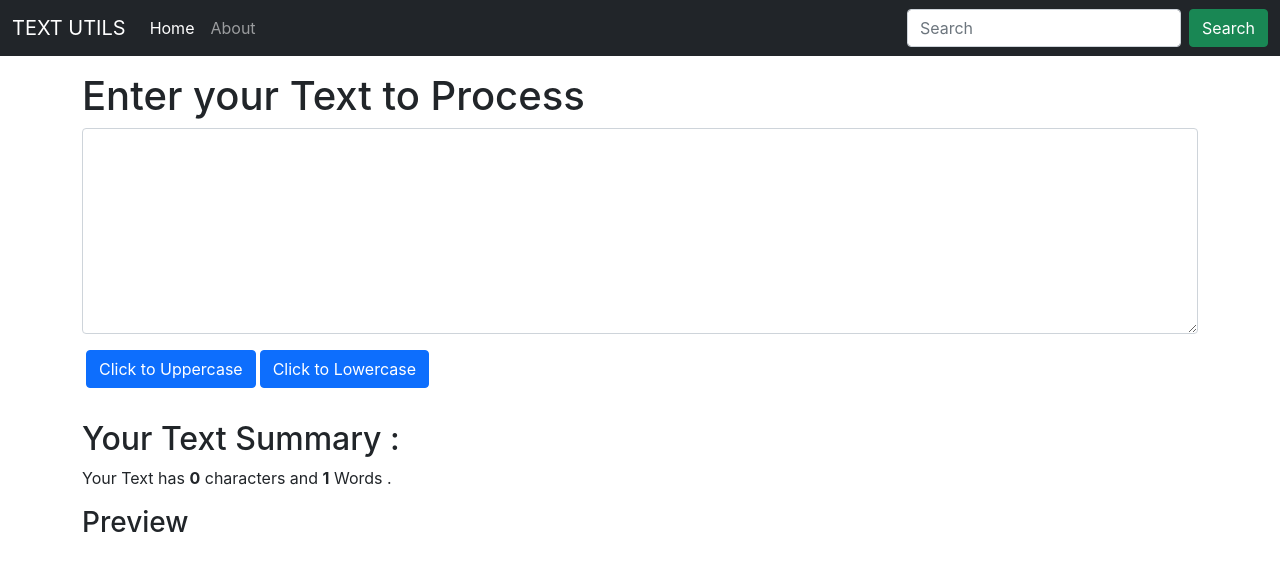
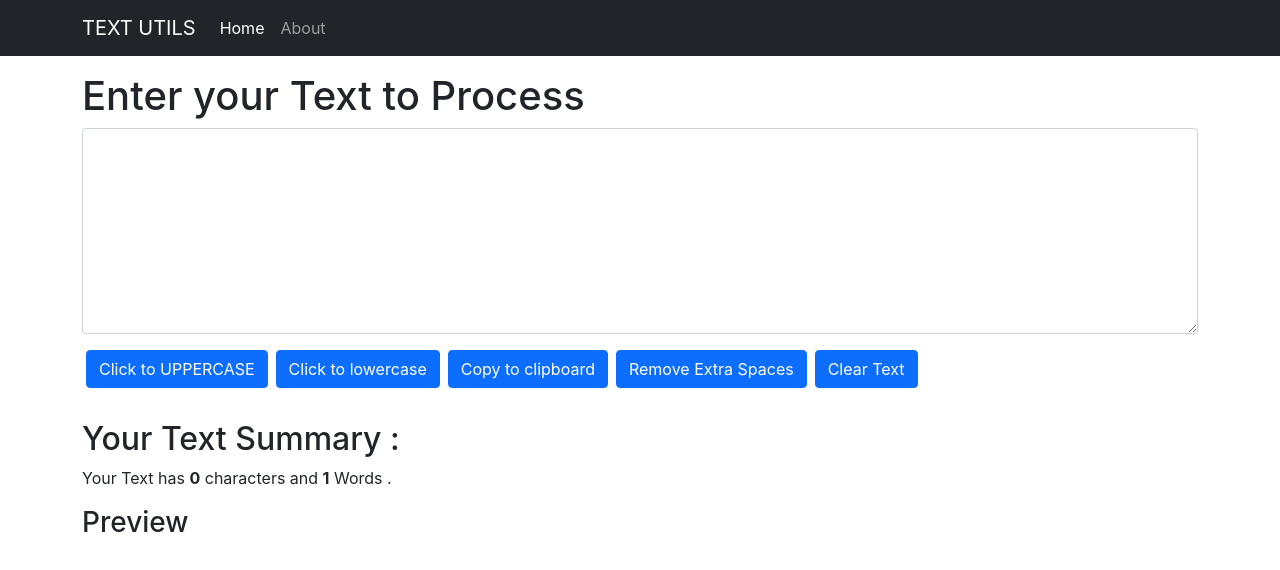
Before and after one commit to codebyrtwk/TextUtils-react-app, a React (Create React App) app: page / in a window 1280 px wide. Shown: the top 570 px of the page. Built offline with nearby package versions, Linux system fonts and the light colour scheme.

Commit message:
Added more utilities

```diff
--- a/src/App.js
+++ b/src/App.js
@@ -1,3 +1,4 @@
+// import About from "./MyCcomponents/About";
 import Form from "./MyCcomponents/Form";
 import Header from "./MyCcomponents/Header";
 
@@ -6,7 +7,8 @@
 function App() {
   return (
     <>
-    <Header title = "TEXT UTILS"/>
+    <Header title = "TEXT UTILS" />
+    {/* <About/> */}
     <Form Heading = "Enter your Text to Process" />
     </>
     );
--- /dev/null
+++ b/src/MyCcomponents/About.js
@@ -0,0 +1,47 @@
+import React from 'react'
+
+export default function About() {
+    return (
+        <div className = "container">
+        <h1>About Us</h1>
+        <div className="accordion" id="accordionExample">
+        <div className="accordion-item">
+            <h2 className="accordion-header" id="headingOne">
+            <button className="accordion-button" type="button" data-bs-toggle="collapse" data-bs-target="#collapseOne" aria-expanded="true" aria-controls="collapseOne">
+                Accordion Item #1
+            </button>
+            </h2>
+            <div id="collapseOne" className="accordion-collapse collapse show" aria-labelledby="headingOne" data-bs-parent="#accordionExample">
+            <div className="accordion-body">
+                <strong>This is the first item's accordion body.</strong> It is shown by default, until the collapse plugin adds the appropriate classes that we use to style each element. These classes control the overall appearance, as well as the showing and hiding via CSS transitions. You can modify any of this with custom CSS or overriding our default variables. It's also worth noting that just about any HTML can go within the <code>.accordion-body</code>, though the transition does limit overflow.
+            </div>
+            </div>
+        </div>
+        <div className="accordion-item">
+            <h2 className="accordion-header" id="headingTwo">
+            <button className="accordion-button collapsed" type="button" data-bs-toggle="collapse" data-bs-target="#collapseTwo" aria-expanded="false" aria-controls="collapseTwo">
+                Accordion Item #2
+            </button>
+            </h2>
+            <div id="collapseTwo" className="accordion-collapse collapse" aria-labelledby="headingTwo" data-bs-parent="#accordionExample">
+            <div className="accordion-body">
+                <strong>This is the second item's accordion body.</strong> It is hidden by default, until the collapse plugin adds the appropriate classes that we use to style each element. These classes control the overall appearance, as well as the showing and hiding via CSS transitions. You can modify any of this with custom CSS or overriding our default variables. It's also worth noting that just about any HTML can go within the <code>.accordion-body</code>, though the transition does limit overflow.
+            </div>
+            </div>
+        </div>
+        <div className="accordion-item">
+            <h2 className="accordion-header" id="headingThree">
+            <button className="accordion-button collapsed" type="button" data-bs-toggle="collapse" data-bs-target="#collapseThree" aria-expanded="false" aria-controls="collapseThree">
+                Accordion Item #3
+            </button>
+            </h2>
+            <div id="collapseThree" className="accordion-collapse collapse" aria-labelledby="headingThree" data-bs-parent="#accordionExample">
+            <div className="accordion-body">
+                <strong>This is the third item's accordion body.</strong> It is hidden by default, until the collapse plugin adds the appropriate classes that we use to style each element. These classes control the overall appearance, as well as the showing and hiding via CSS transitions. You can modify any of this with custom CSS or overriding our default variables. It's also worth noting that just about any HTML can go within the <code>.accordion-body</code>, though the transition does limit overflow.
+            </div>
+            </div>
+        </div>
+        </div>
+    </div>
+    )
+}
--- a/src/MyCcomponents/Form.js
+++ b/src/MyCcomponents/Form.js
@@ -11,14 +11,34 @@
         setText(e.target.value);
         };
     const handleDownClick = () => {
-        let newText = text.toLowerCase();
-        setText(newText)
+            setText(text.toLowerCase());
         };
 
-    const handleOnClick = () => {
-        props.onClick(text);
+
+
+    // #copy to clipboard
+    const handleCopyClick = () => {
+        let textArea = document.createElement("textarea");
+        textArea.value = text;
+        document.body.appendChild(textArea);
+        textArea.select();
+        document.execCommand("copy");
+        textArea.remove();
+        //auto dismissing alert
+        alert("Copied to clipboard");
+
+        };
+
+
+    //clear text
+    const handleClearClick = () => {
         setText("");
         };
+    //remove extra space
+    const handleExtraSpace = () => {
+            setText(text.trim());
+        };
+
     const character = text.length;
     const words = text.split(" ").length;
 
@@ -30,10 +50,14 @@
             <h1>{props.Heading}  </h1>
             <form>
                 <div className="form-group">
-                <textarea onChange = {handleOnChange} className="form-control" id="exampleFormControlTextarea1" rows="8"></textarea>
+                <textarea  value = {text} onChange = {handleOnChange} className="form-control" id="exampleFormControlTextarea1" rows="8"></textarea>
                 </div>
-                <button type="submit" onClick = {handleUpClick} className="btn btn-primary my-3 mx-1">Click to Uppercase</button>
-                <button type="submit" onClick = {handleDownClick} className="btn btn-primary my-3">Click to Lowercase</button>
+                <button type="submit" onClick = {handleUpClick} className="btn btn-primary my-3 mx-1">Click to UPPERCASE</button>
+                <button type="submit" onClick = {handleDownClick} className="btn btn-primary my-3 mx-1">Click to lowercase</button>
+                <button type="submit" onClick = {handleCopyClick} className="btn btn-primary my-3 mx-1">Copy to clipboard</button>
+                <button type="submit" onClick = {handleExtraSpace} className="btn btn-primary my-3 mx-1">Remove Extra Spaces</button>
+                <button type="submit" onClick = {handleClearClick} className="btn btn-primary my-3 mx-1">Clear Text</button>
+
             </form>
         </div>
 
--- a/src/MyCcomponents/Header.js
+++ b/src/MyCcomponents/Header.js
@@ -5,8 +5,9 @@
 
 export default function Header(props) {
     return (
+
         <nav className="navbar navbar-expand-lg navbar-dark bg-dark">
-        <div className="container-fluid">
+        <div className="container">
           <a className="navbar-brand" href="#">{props.title}</a>
           <button className="navbar-toggler" type="button" data-bs-toggle="collapse" data-bs-target="#navbarSupportedContent" aria-controls="navbarSupportedContent" aria-expanded="false" aria-label="Toggle navigation">
             <span className="navbar-toggler-icon"></span>
@@ -22,13 +23,14 @@
 
 
             </ul>
-            <form className="d-flex">
+            {/* <form className="d-flex">
               <input className="form-control me-2" type="search" placeholder="Search" aria-label="Search"/>
               <button className="btn btn-success" type="submit">Search</button>
-            </form>
+            </form> */}
           </div>
         </div>
       </nav>
+
     )
 }
 
```
